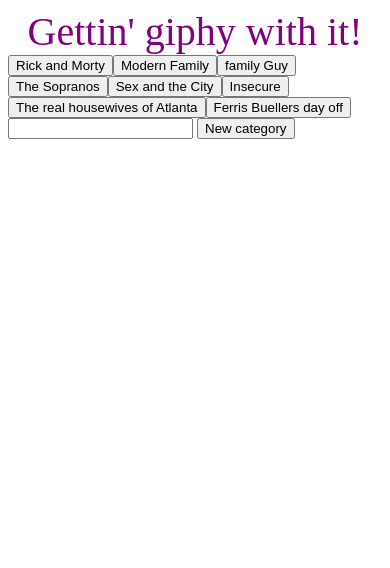
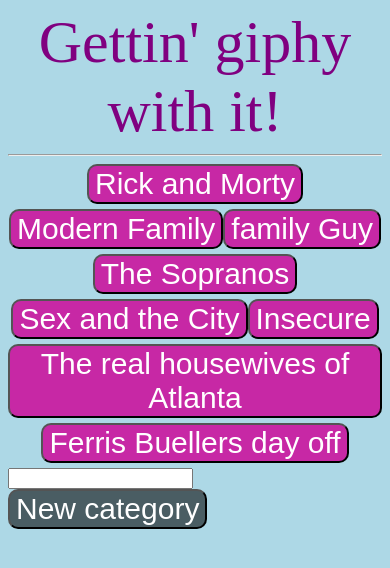
Before and after one commit to SambooG/giftastic, a plain HTML site: page index.html in a window 390 px wide. Drawn offline with nearby package versions, Linux system fonts and the light colour scheme.

Commit message:
adding more css to change alignment and colors

```diff
--- a/index.html
+++ b/index.html
@@ -10,6 +10,7 @@
 </head>
 <body>
     <header>Gettin' giphy with it!</header>
+    <hr>
     <div id = buttons>
 
     </div>
--- a/style.css
+++ b/style.css
@@ -1,6 +1,58 @@
 header{
     text-align: center;
     text-emphasis-style: bold;
-    font-size: 40px;
+    font-size: 60px;
     color: purple;
 }
+
+
+@media only screen and (max-width: 768px) {
+    body {background: rgb(233, 200, 228);}
+}
+/* Extra small devices (phones, 600px and down) */
+@media only screen and (max-width: 600px) {
+    body {background: lightblue;}
+}
+#add-topic{
+    align-content: center;
+    background-color:  rgba(0,0,0,0.57);
+    color: white;
+    border-radius: 10px;
+    font-size: 30px;
+}
+#add-topic:hover{
+    background: rgb(199, 40, 165);
+    letter-spacing: 1px;
+    -webkit-box-shadow: 0px 5px 40px -10px rgb(199, 40, 165);
+    -moz-box-shadow: 0px 5px 40px -10px rgb(199, 40, 165);
+    box-shadow: 5px 40px -10px rgb(199, 40, 165);
+    transition: all 0.4s ease 0s;
+}
+.topic-btn {
+    background-color:  rgb(199, 40, 165);
+    color: white;
+    border-radius: 10px;
+    font-size: 30px;
+    margin-bottom: 5px;
+}
+.topic-btn:hover {
+    background: #434343;
+    letter-spacing: 1px;
+    -webkit-box-shadow: 0px 5px 40px -10px rgba(0,0,0,0.57);
+    -moz-box-shadow: 0px 5px 40px -10px rgba(0,0,0,0.57);
+    box-shadow: 5px 40px -10px rgba(0,0,0,0.57);
+    transition: all 0.4s ease 0s;
+    }
+#buttons{
+    text-align: center;
+}
+
+p{
+    font-weight: bold;
+    color: grey;
+    text-align: center;
+}
+
+#container{
+    text-align: center;
+}
```
